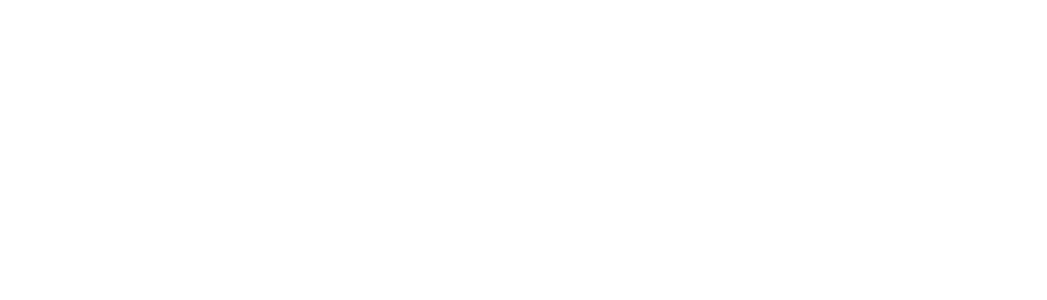
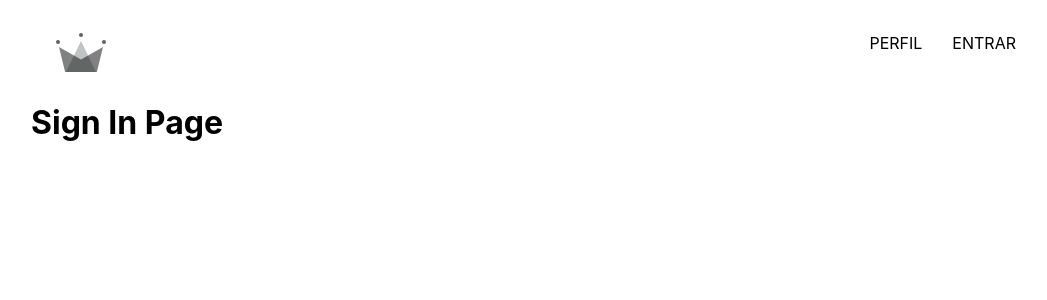
Before and after one commit to marcomartinscastanho/Secret-Ingredient, a React (Create React App) app: page /sign-in in a window 1280 px wide. Before the commit this address had no page. Shown: the top 300 px of the page, without its empty margins (109-1156 px from the left). Built offline with nearby package versions, Linux system fonts and the light colour scheme; the HTML template or start-up script is replaced by a standard one.

Commit message:
sign-in page

```diff
--- a/package.json
+++ b/package.json
@@ -6,6 +6,7 @@
     "@testing-library/jest-dom": "^5.16.4",
     "@testing-library/react": "^13.1.1",
     "@testing-library/user-event": "^13.5.0",
+    "firebase": "^9.6.11",
     "react": "^18.1.0",
     "react-dom": "^18.1.0",
     "react-router-dom": "^6.3.0",
--- a/src/App.js
+++ b/src/App.js
@@ -1,6 +1,7 @@
 import { Routes, Route } from "react-router-dom";
 import { Navigation } from "./routes/navigation/navigation.component";
 import { Home } from "./routes/home/home.component";
+import { SignIn } from "./routes/sign-in/sign-in.component";
 
 const Profile = () => {
   return <h1>I am the profile page</h1>;
@@ -12,6 +13,7 @@
       <Route path="/" element={<Navigation />}>
         <Route index element={<Home />} />
         <Route path="/profile" element={<Profile />} />
+        <Route path="/sign-in" element={<SignIn />} />
       </Route>
     </Routes>
   );
--- a/src/routes/navigation/navigation.component.jsx
+++ b/src/routes/navigation/navigation.component.jsx
@@ -12,7 +12,10 @@
         </Link>
         <div className="nav-links-container">
           <Link className="nav-link" to="/profile">
-            PROFILE
+            PERFIL
+          </Link>
+          <Link className="nav-link" to="/sign-in">
+            ENTRAR
           </Link>
         </div>
       </div>
--- /dev/null
+++ b/src/routes/sign-in/sign-in.component.js
@@ -0,0 +1,9 @@
+export const SignIn = () => {
+  return (
+    <div>
+      <h1>Sign In Page</h1>
+    </div>
+  );
+};
+
+export default SignIn;
```
Also changed, not shown: 1 other file (tests, documents, lock files or other folders).
